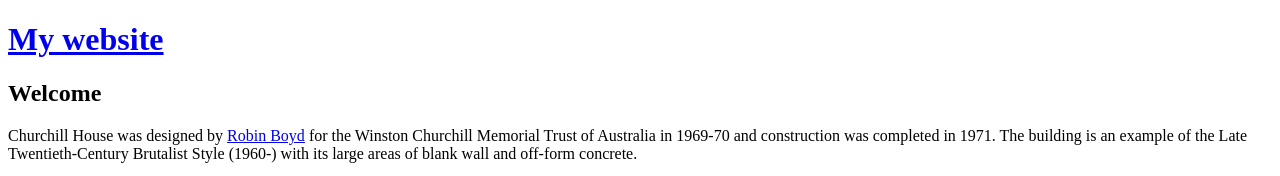
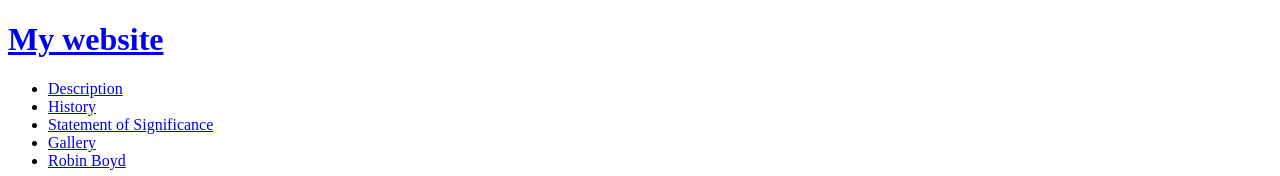
Before and after one commit to nurhannaha/frontendwebdesign-website, a plain HTML site: page index.html in a window 1280 px wide. Shown: the top 176 px of the page. Drawn offline with Linux system fonts and the light colour scheme.

Commit message:
Update-valid page

```diff
--- a/index.html
+++ b/index.html
@@ -12,6 +12,13 @@
         <h1><a href="index.html">My website</a></h1>
 
         <nav>
+            <ul>
+                <li><a href="desc.html">Description</a></li>
+                <li><a href="history.html">History</a></li>
+                <li><a href="sos.html">Statement of Significance</a></li>
+                <li><a href="gallery.html">Gallery</a></li>
+                <li><a href="boyd.html">Robin Boyd</a></li>
+            </ul>
         </nav>
     </header>
 
```
